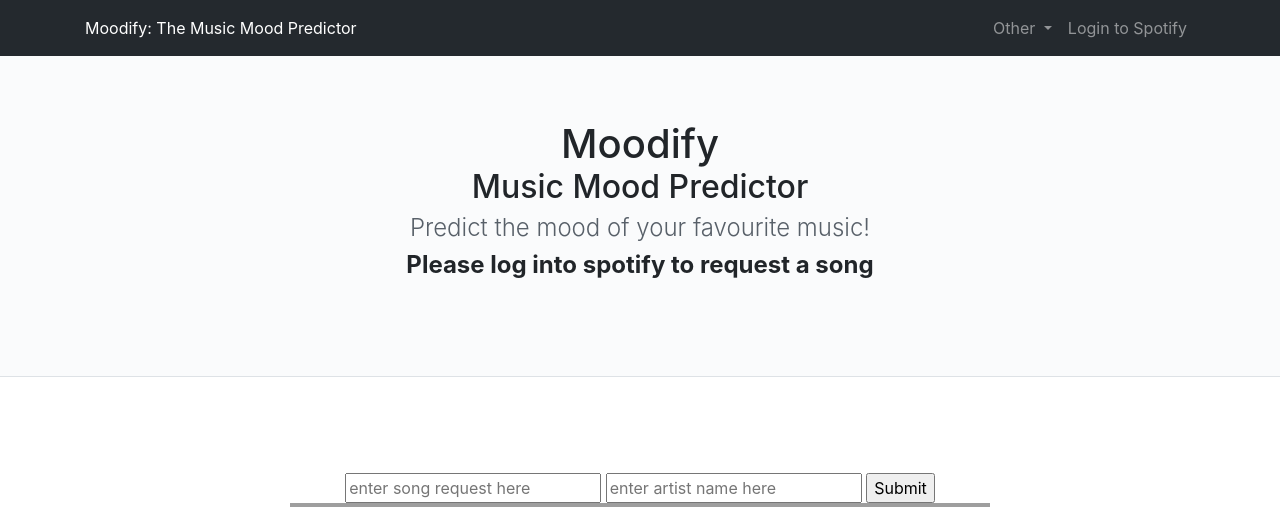
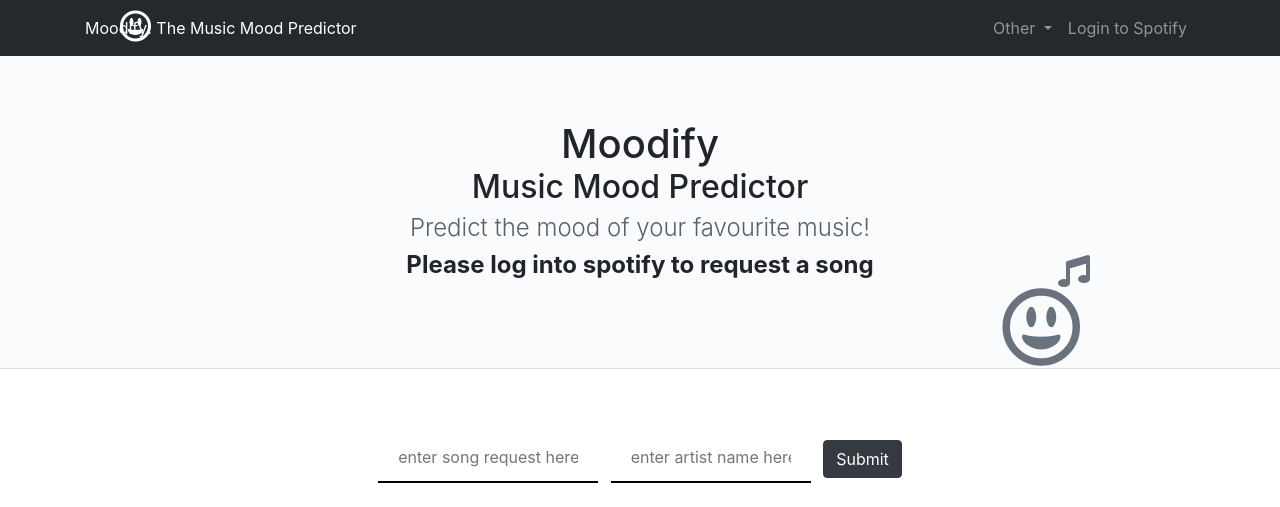
Before and after one commit to Hack-the-North-2020-1/MoodifyPlayer, a Flask app: page / in a window 1280 px wide. Shown: the top 507 px of the page. Run offline with Flask 2, Linux system fonts and the light colour scheme; parts of the project's set-up code (start-up, migrations or seed data) failed here and were passed over; some libraries are stand-ins or nearby versions; grey boxes are pictures that could not be loaded.

Commit message:
frontend styling

```diff
--- a/static/css/style.css
+++ b/static/css/style.css
@@ -24,3 +24,43 @@
   width: 100%;
   background-color:rgb(51, 48, 48);
 }
+
+#songname {
+  width: 220px;
+  padding: 12px 20px;
+  margin: 8px 0;
+  box-sizing: border-box;
+  border: none;
+  border-bottom: 2px solid black;
+}
+
+#artistname {
+  width: 200px;
+  padding: 12px 20px;
+  margin: 8px 0;
+  box-sizing: border-box;
+  border: none;
+  border-bottom: 2px solid black;
+}
+
+#image-placeholder{
+  border: 5px solid #555;
+}
+
+#smily-face{
+  position: absolute;
+  top: 287px;
+  right: 200px
+}
+
+#smily-face-top{
+  position: absolute;
+  top: 10px;
+  left: 120px
+}
+
+#music{
+  position: absolute;
+  top: 255px;
+  right: 190px
+}
--- a/templates/common/header.html
+++ b/templates/common/header.html
@@ -1,5 +1,6 @@
 <nav class="navbar navbar-expand-lg navbar-dark bg-gray-dark text-white">
   <div class="container">
+    <i id="smily-face-top" class="far fa-grin-alt fa-2x"></i>
     <a class="text-white link-reset text-inherit pr-3" href="/">
       Moodify: The Music Mood Predictor
     </a>
--- a/templates/home/home.html
+++ b/templates/home/home.html
@@ -3,7 +3,7 @@
 {% block header %}
 <div class="bg-gray-light border-bottom border-gray-light">
     <div class="container text-center py-5 mb-4">
-      <div class="mt-3 mb-4">
+      <div class="mt-3 mb-3">
         <h1 class="h1 mb-0">Moodify</h1>
         <h2>Music Mood Predictor</h2>
         <h3 class="h4 text-gray font-weight-light">Predict the mood of your favourite music!</h3>
@@ -11,18 +11,17 @@
       </div>
     </div>
   </div>
-{% endblock %}
-
-{% block content %}
-<div class="text-gray-light text-center py-5 my-5">
-   <form action='#' method="post" onsubmit="return playsong(event)">
+  <div class="text-gray-light text-center py-5 my-2">
+   <form action='#' method="post" class="mb-3" onsubmit="return playsong(event)">
        <input id="songname" type="text" name='song_request' placeholder="enter song request here">
-       <input id="artistname" type="text" name="artist" placeholder="enter artist name here">
-       <input type="submit" value="Submit">
+       <input id="artistname" type="text" name="artist" class="ml-2" placeholder="enter artist name here">
+       <button type="submit" type="button" class="ml-2 btn btn-dark">Submit</button>
    </form>
    <div id="image-container">
-     <img id="image-placeholder" src="#" width="700" height="500">
+     <img id="image-placeholder" width="700" height="500"></img>
    </div>
+   <i id="smily-face" class="far fa-grin-alt fa-5x"></i>
+   <i id="music" class="fas fa-music fa-2x"></i>
    <div class="footer">
       <i class="fas fa-play-circle fa-4x"></i>
    </div>
```
